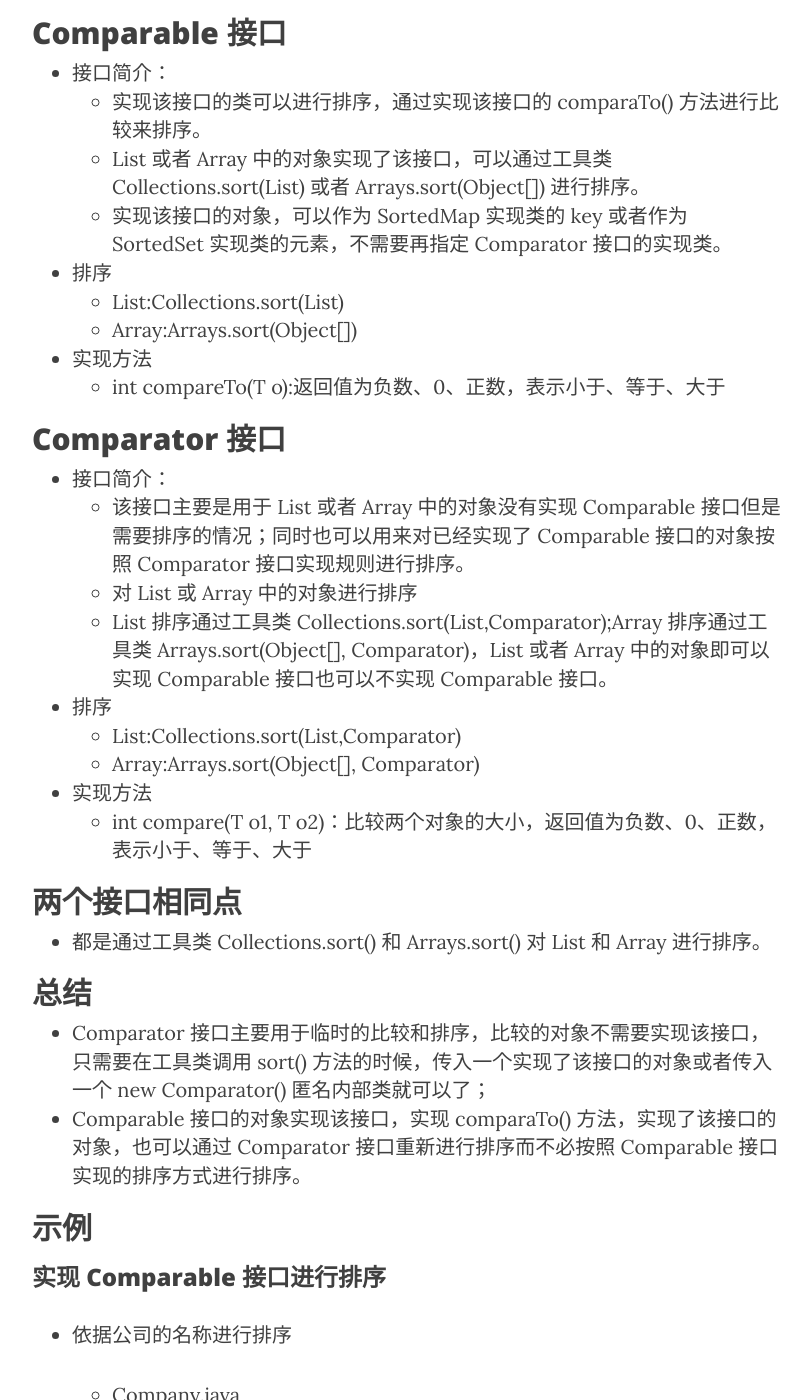
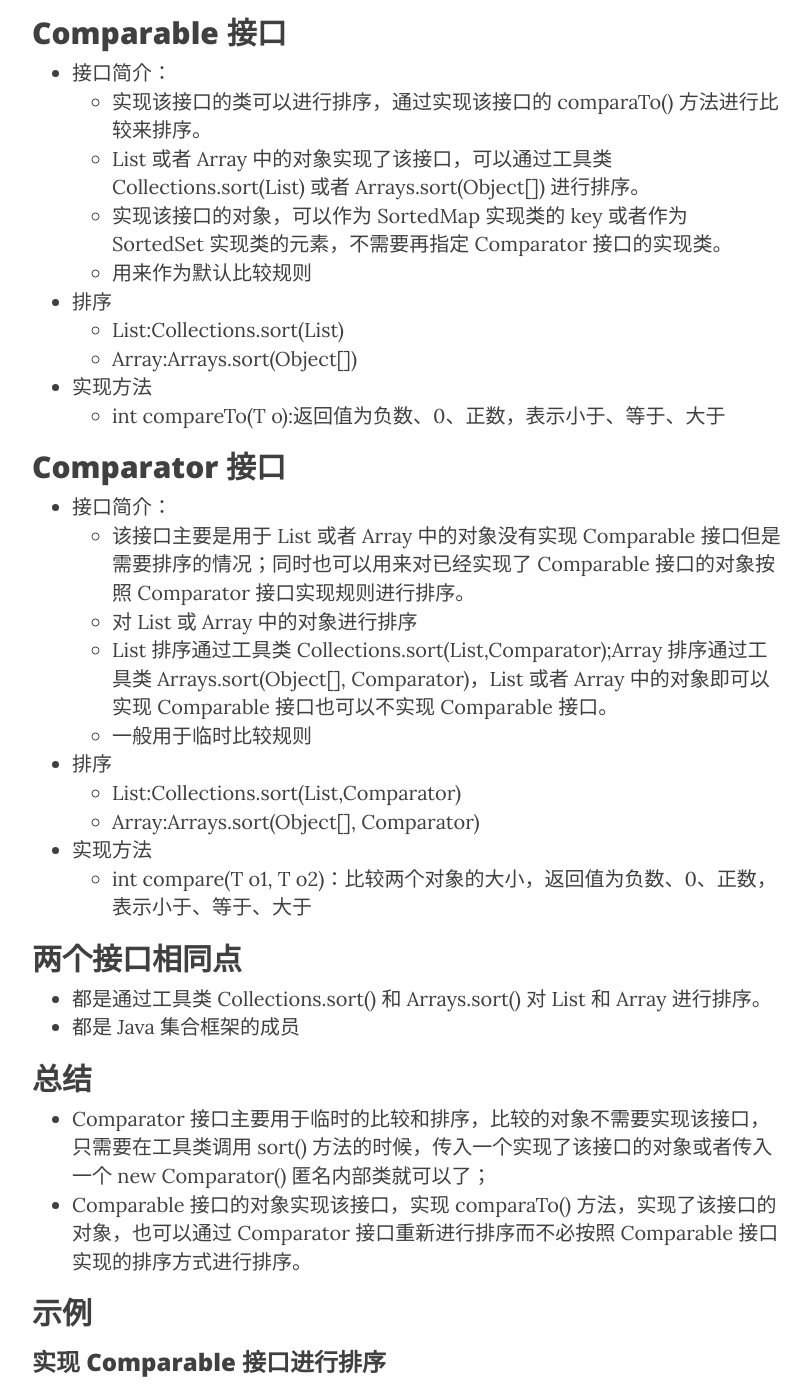
Before and after one commit to jingbolee/jingbolee.github.io, a Jekyll site: the page built from _posts/2016-09-08-java-Comparable-Comparator.md, in a window 1280 px wide and 1400 px high, scrolled down 590 px. Shown: the whole window, without its empty margins (233-1044 px from the left). Built offline with Jekyll 4.4.1, drawn with Linux system fonts in a browser that asks for light colours; nearby versions of some CDN libraries.

Commit message:
修改 ComParable 和 Comparator 内容

```diff
--- a/_posts/2016-09-08-java-Comparable-Comparator.md
+++ b/_posts/2016-09-08-java-Comparable-Comparator.md
@@ -13,6 +13,7 @@ header-img: "img/post-bg-06.jpg"
 	- 实现该接口的类可以进行排序，通过实现该接口的 comparaTo() 方法进行比较来排序。
 	- List 或者 Array 中的对象实现了该接口，可以通过工具类 Collections.sort(List) 或者 Arrays.sort(Object[]) 进行排序。
 	- 实现该接口的对象，可以作为 SortedMap 实现类的 key 或者作为 SortedSet 实现类的元素，不需要再指定 Comparator 接口的实现类。
+	- 用来作为默认比较规则
 
 - 排序
 	- List:Collections.sort(List)
@@ -27,6 +28,7 @@ header-img: "img/post-bg-06.jpg"
 	- 该接口主要是用于 List 或者 Array 中的对象没有实现 Comparable 接口但是需要排序的情况；同时也可以用来对已经实现了 Comparable 接口的对象按照 Comparator 接口实现规则进行排序。
 	- 对 List 或 Array 中的对象进行排序
 	- List 排序通过工具类 Collections.sort(List,Comparator);Array 排序通过工具类 Arrays.sort(Object[], Comparator)，List 或者 Array 中的对象即可以实现 Comparable 接口也可以不实现 Comparable 接口。
+	- 一般用于临时比较规则
 
 - 排序
 	- List:Collections.sort(List,Comparator)
@@ -38,6 +40,7 @@ header-img: "img/post-bg-06.jpg"
 ## 两个接口相同点
 
 - 都是通过工具类 Collections.sort() 和 Arrays.sort() 对 List 和 Array 进行排序。
+- 都是 Java 集合框架的成员
 
 ## 总结
 
```
